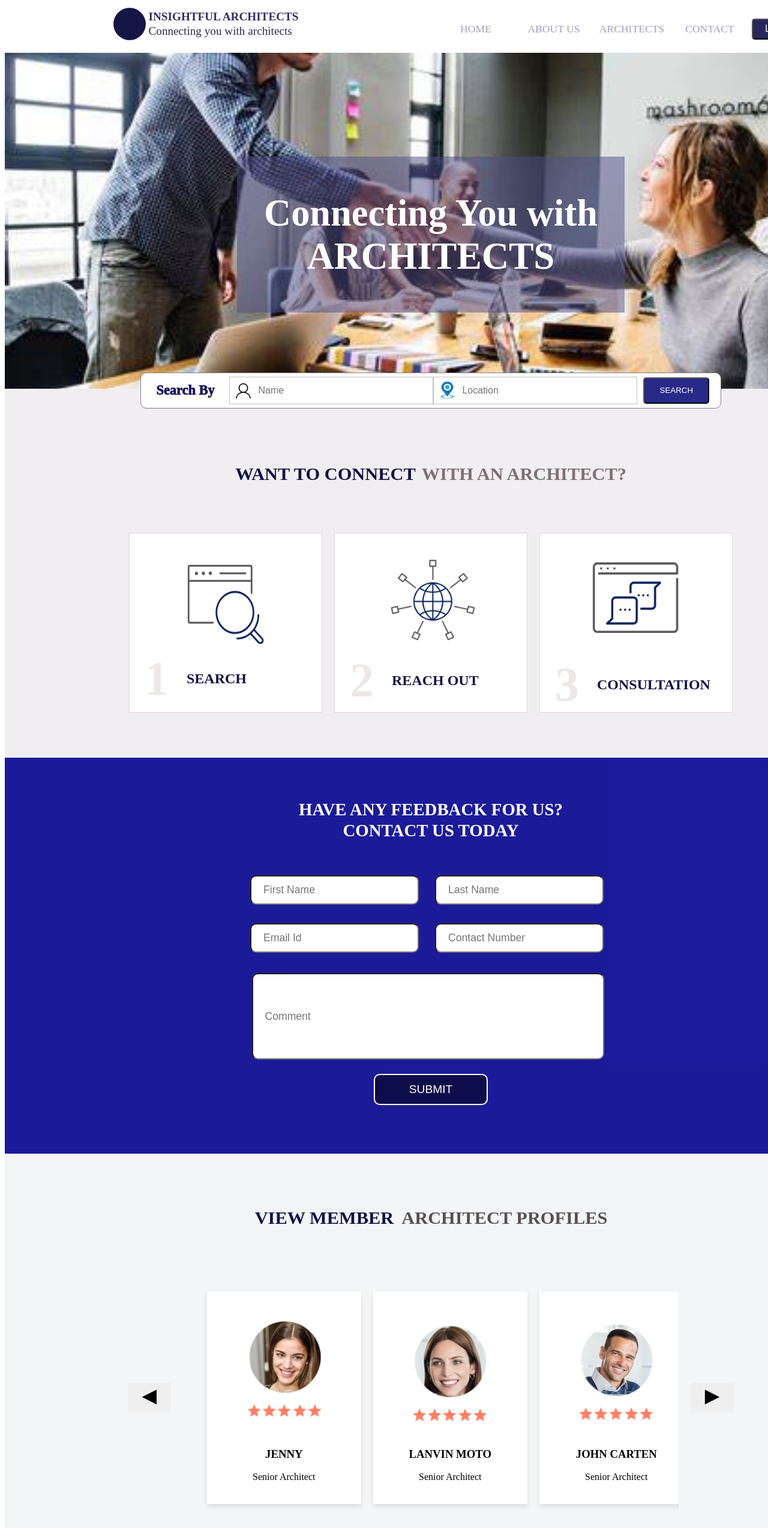
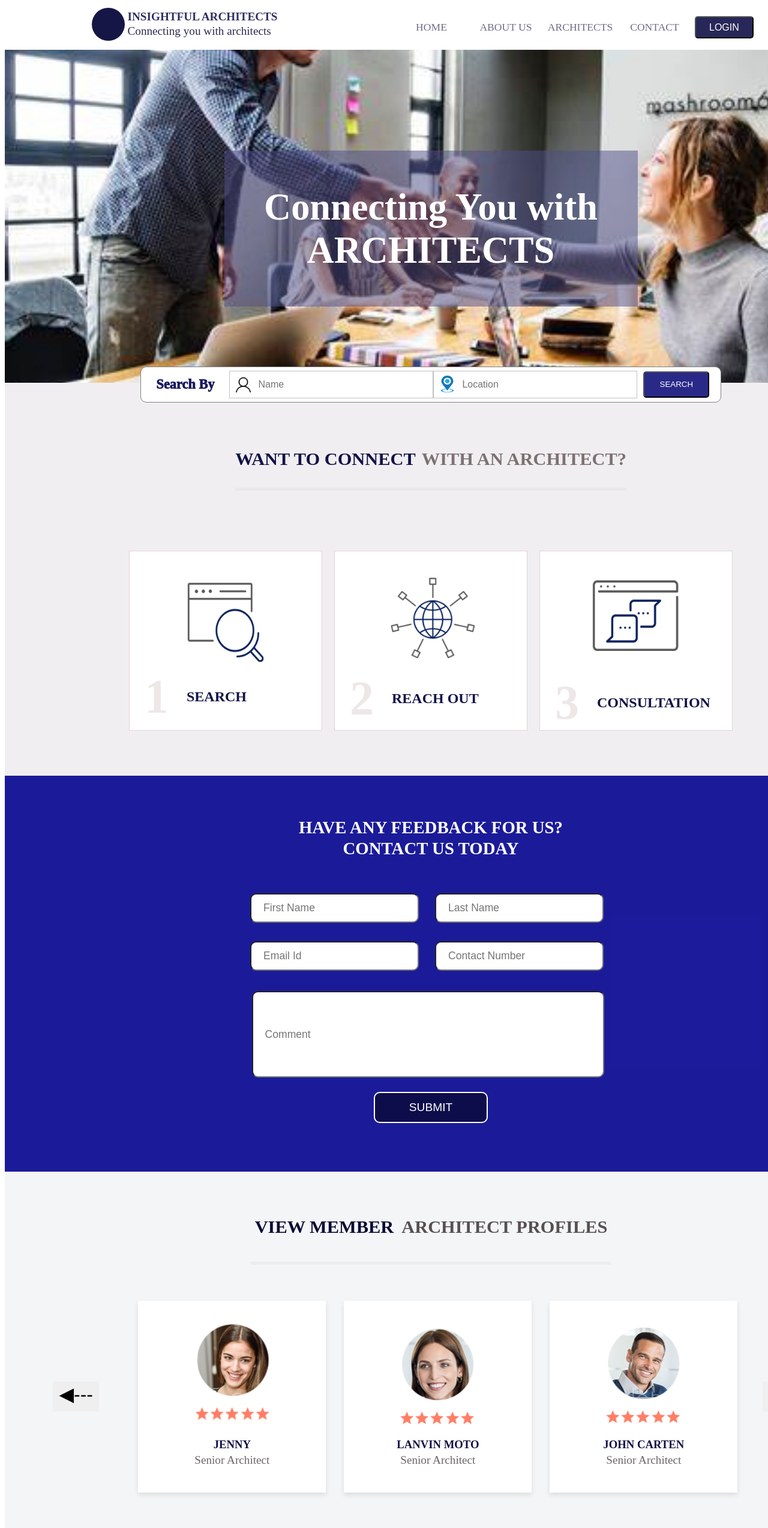
Before and after one commit to gauravtiwariweb/architecture, a plain HTML site: page index.html in a window 1280 px wide. Shown: the top 2547 px of the page at 60% size. Drawn offline with Linux system fonts and the light colour scheme.

Commit message:
Add files via upload

```diff
--- a/index.html
+++ b/index.html
@@ -17,7 +17,6 @@
                 <div class="L">Connecting you with architects</div>
             </div>
         </div>
-        <!-- <div class="space" style="width: 100px;"></div> -->
         <div class="home">HOME</div>
         <div class="about">ABOUT US</div>
         <div class="architect">ARCHITECTS</div>
@@ -87,7 +86,7 @@
        <div class="fourth">
        <div class="head2"><div class="h1">VIEW MEMBER</div><div class="h2">ARCHITECT PROFILES</div></div>
         <div class="fourthelements">
-            <button class="carousel-button left">◀</button>
+            <button class="carousel-button left">◀---</button>
 
             <div class="profile"><div class="profile-card">
                 <div class="profile-pic"><img src="images/jenny.png" alt=""></div>
@@ -119,7 +118,7 @@
                 <h3>JOHN CARTEN</h3>
                 <p>Senior Architect</p>
             </div></div>
-            <button class="carousel-button right">▶</button>
+            <button class="carousel-button right">---▶</button>
         </div>
 
         <div class="button3"><button>VIEW ALL PROFILES</button></div>
--- a/style.css
+++ b/style.css
@@ -1,21 +1,20 @@
 
 header{
     background-color: white;
-    height: 80px;
+    height: 75px;
    display: flex;
    width: 1420px;
 
-    /* border: 1px solid grey; */
 }
 header .logo-name{
-    width: 50%;
+    width: 45%;
    display: flex;
   margin: 5px;
     justify-content: center;
 }
 header .logo-name .logo{
-    height: 54px;
-    width: 54px;
+    height: 55px;
+    width: 55px;
     margin-right: 5px;
     background-color: rgb(22, 22, 70);
     border-radius: 50%;
@@ -26,7 +25,6 @@ header .logo-name .name .U{
    margin-top: 4px;
    font-size: 1.2rem;
    width: 300px;
-   /* margin-right: 50px; */
 }
 header .logo-name .name .L{
     margin-top: 2px;
@@ -38,10 +36,10 @@ display: flex;
 flex-direction: column;
 align-items: center;
 justify-content: center;
-color: rgb(161, 161, 194);
+color: rgb(110, 110, 134);
 font-size:1.1rem;
 width: 120px;
-margin: 5px;
+margin: 2px;
 }
 header .login{
     display: flex;
@@ -50,9 +48,9 @@ header .login{
     justify-content: center;
 }
 header .login button{
-    height: 35px;
+    height: 37px;
     background-color: rgb(39, 39, 89);
-    padding: 3px 20px;
+    padding: 3px 22px;
     color: white;
     font-size:1.0rem;
     margin: 5px;
@@ -60,7 +58,7 @@ header .login button{
 }
 
 main .first .img1{
-    height: 560px;
+    height: 555px;
     background-image: url("images/first.jpeg");
     background-position: center center;
     background-repeat: no-repeat;
@@ -74,16 +72,16 @@ width: 1420px;
 }
 main .first .inner{
 background-color: rgba(79, 79, 135, 0.5);
-width: 42%;
+width: 45%;
 padding: 25px;
 color: white;
 font-weight: bold;
-height: 35%;
+height: 40%;
 font-size: 3.9rem;
 text-align: center;
 display: grid;
 display: flex;
-margin-top: -75px;
+margin-top: -80px;
 height: 210px;
 justify-content: center;
 align-items: center;
@@ -136,7 +134,7 @@ main .second{
     background-color: rgb(241, 238, 241);
     display: flex;
     width: 1420px;
-    padding: 75px 0px ;
+    padding: 70px 0px 75px 0px;
     flex-direction: column;
     align-items: center;
 }
@@ -144,7 +142,9 @@ main .second .heading{
     font-size: 1.9rem;
     font-weight: bolder;
     display: flex;
-    margin: 50px 0px 80px;
+    border-bottom: 5px solid rgba(177, 160, 160, 0.1);
+    padding-bottom: 30px;
+    margin: 40px 0px 100px;
 }
 main .second .heading .firstpart{
     color: rgb(18, 18, 71);
@@ -244,15 +244,14 @@ main .third .submit button{
 }
 main .fourth{
     background-color: rgb(243, 245, 247);
-    height: 620;
+    height: 650px;
     display: flex;
     width: 1420px;
-    padding: 25px 0px ;
+    padding: 20px 0px 60px ;
     flex-direction: column;
     align-items: center;
     text-align: center;
-    margin: auto;
-
+    width: 1420px;
 }
 
 
@@ -260,10 +259,12 @@ main .fourth .head2{
     display: flex;
     font-size: 1.9rem;
     font-weight: bolder;
-    margin: 25px 0px;
+    border-bottom: 5px solid rgba(177, 160, 160, 0.1);
+
+    margin: 15px 0px;
 }
 main .fourth .head2 .h1{
-    color: rgb(18, 18, 71);
+    color: rgb(9, 9, 50);
     margin: 40px 7px;
 
 }
@@ -275,23 +276,34 @@ main .fourth .head2 .h2{
 
 main .fourth .fourthelements .profile{
     display: flex;
-    width: 1000px;
    overflow: hidden;
+   width: 1200px;
    padding: 30px;
 }
 main .fourth .fourthelements{
     display: flex;
     flex-direction: row;
     align-items: center;
-    width: 1050px;
+    width: 1300px;
 }
 main .fourth .fourthelements .profile-card{
-flex: 1;
-padding: 20px;
+/* flex: 1; */
+padding:  10px 48px ;
+height: 300px;
+box-shadow: 0 4px 8px rgba(0, 0, 0, 0.1);
+margin: 15px;
 
-box-shadow: 0 4px 8px rgba(0, 0, 0, 0.1);
-margin: 10px;
 background-color: #fff;
+}
+
+main .fourth .fourthelements .profile-card h3{
+    color: rgb(14, 14, 67);
+    margin-top: -2px;
+}
+main .fourth .fourthelements .profile-card p{
+    margin-top: -15px;
+    font-size: 1.2rem;
+    color: rgb(110, 103, 103);
 }
 main .fourth .fourthelements .carousel-button {
     border: none;
@@ -364,7 +376,7 @@ main .fifth .inputemail button{
     width: 210px;
 }
 main .sixth{
-    height: 350px;
+    height: 360px;
     color: white;
     padding: 30px;
     width: 1360px;
@@ -390,7 +402,7 @@ main .sixth .about .b1,.b2,.b3{
     flex-direction: column;
 }
 main .sixth .about .b1 .r1{
-width: 300px;
+width: 350px;
 height: 70px;
 margin-bottom: 15px;
 display: flex;
@@ -438,7 +450,6 @@ main .sixth .about .b3 .r2 .add {
 main .sixth .about .b2 .r2,.r3,.r4,.r5 a,a,a,a{
 text-decoration: none;
 color: white;
-/* width: 250px; */
 margin-bottom: 8px;
 text-align: start;
 
@@ -446,7 +457,6 @@ text-align: start;
 main .sixth .about .b2 .r5 a{
     text-decoration: none;
     color: white;
-    /* width: 250px; */
     margin-bottom: 8px;
     text-align: start;
 
```
